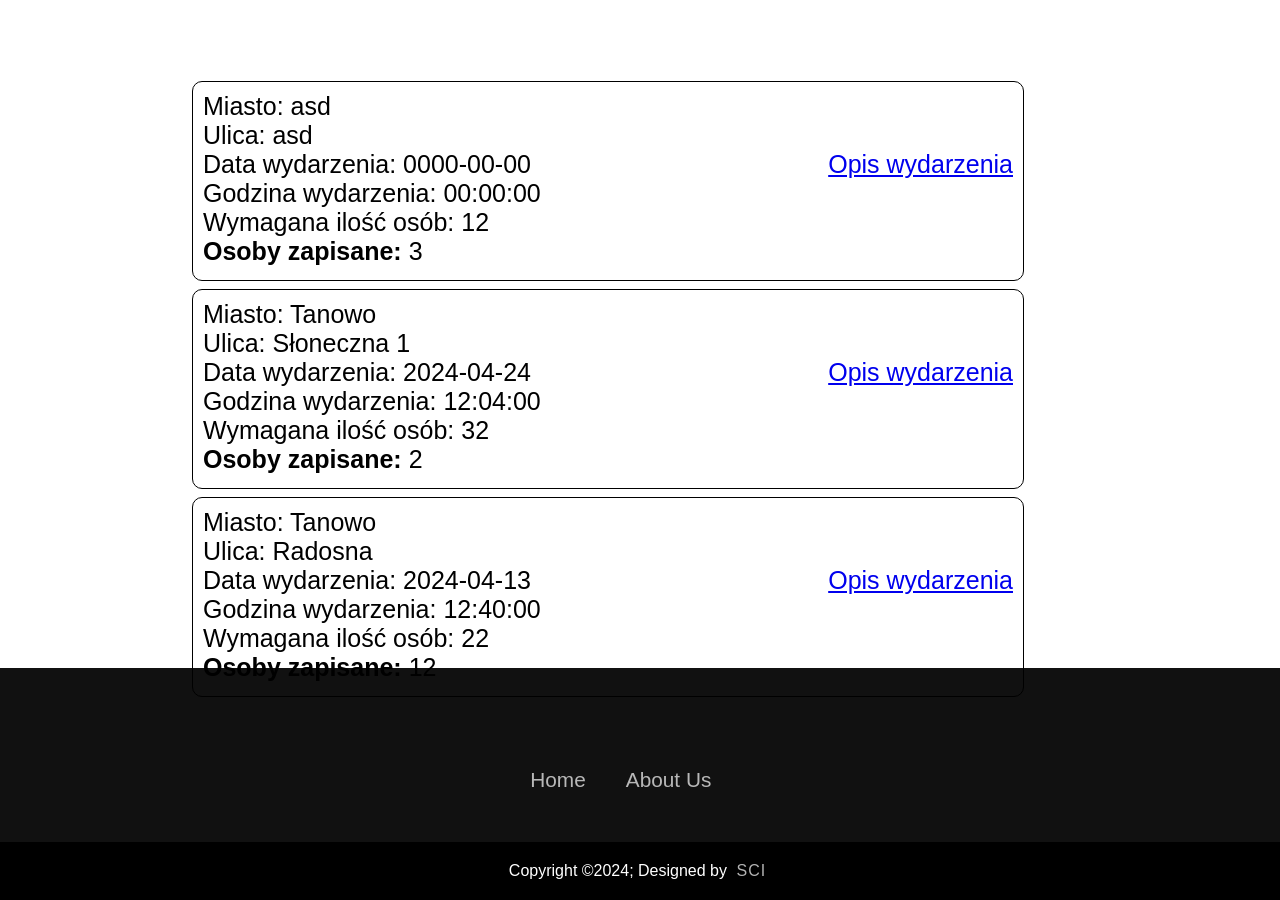
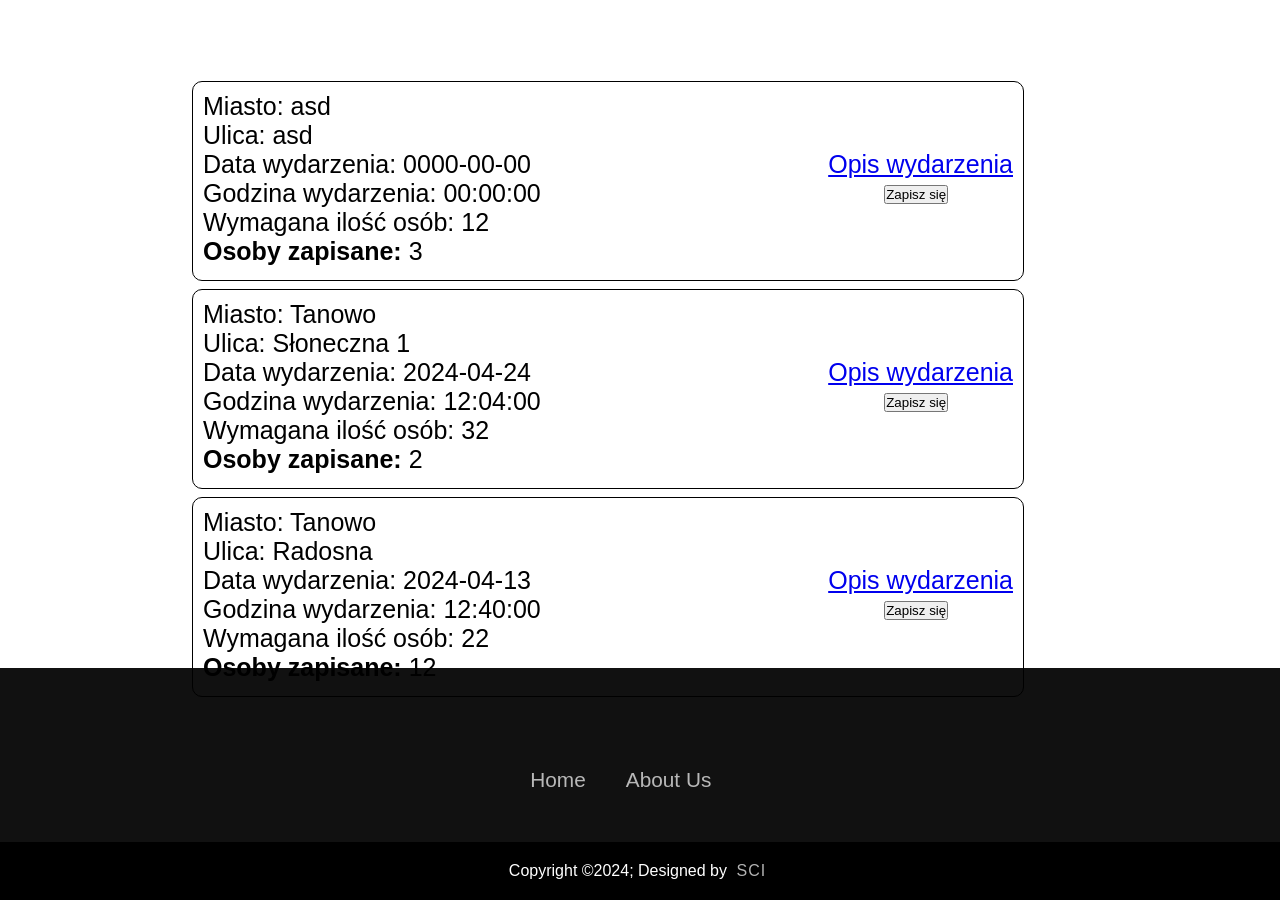
Before and after one commit to niedlich3/PyknijMy, a PHP site: page /wyszukiwanie.php in a window 1280 px wide. Shown: the part 132-1032 px from the top of the page. Run offline with PHP 8.4, Linux system fonts and the light colour scheme; data comes from the database, SQL or seed files in the repository.

Commit message:
Add files via upload

```diff
--- a/styl_pyknijmy.css
+++ b/styl_pyknijmy.css
@@ -160,3 +160,8 @@ nav{
 .ogloszenie_miasto{
 
 }
+.zapisz{
+	float:right;
+	margin-top: 35px;
+	margin-right: -120px;
+}
--- a/wyszukiwanie.php
+++ b/wyszukiwanie.php
@@ -5,6 +5,7 @@
 	<meta name="viewport" content="width=device-width, initial-scale=1.0">
 	<title>Wyszukaj wydarzenie</title>
 	<link rel="stylesheet" href="styl_pyknijmy.css">
+	<script src="https://ajax.googleapis.com/ajax/libs/jquery/3.5.1/jquery.min.js"></script>
 
 
 </head>
@@ -19,6 +20,22 @@
 		<li class="btn">Stwórz konto</li>
 	</ul>
   </nav>
+  <script>
+        $(document).ready(function(){
+            $('.zapisz').click(function(){
+                var idWydarzenia = $(this).data('wydarzenie');
+                $.ajax({
+                    url: 'zapisz.php',
+                    type: 'POST',
+                    data: { idWydarzenia: idWydarzenia },
+                    success: function(response){
+                        alert(response);
+                        location.reload();
+                    }
+                });
+            });
+        });
+    </script>
   <?php
 	 $host = 'localhost';
 	 $username = 'root';
@@ -30,7 +47,6 @@
 	 if (!$conn) {
 		 die("Błąd połączenia: " . mysqli_connect_error());
 	 }
-
 	$wynik = mysqli_query($conn, "SELECT * from wydarzenia");
 	 function funkcja($result) {
 		 while ($row = mysqli_fetch_assoc($result)){
@@ -43,6 +59,9 @@
 			 echo '<a class="ogloszenie" href="ogloszenie.php?id=' . $row['id'] . '">';
 			 echo 'Opis wydarzenia';
 			 echo '</a>';
+			 echo '<button class="zapisz" data-wydarzenie="' . $row['id'] . '">';
+			 echo 'Zapisz się';
+			 echo '</button>';
 			 echo '<div class="wwww">' . 'Data wydarzenia: ', $row['data'], ' ';
 			 echo '</div>';
 			 echo '<div class="tttt">' . 'Godzina wydarzenia: ', $row['godzina'], ' ';
@@ -56,6 +75,9 @@
 			 echo '</div>';
 		 }
 	 }
+
+
+
 	// echo '<table class="EventTable"><tr><th>Miasto</th><th>Ulica</th><th>Data</th><th>Godzina</th><th>Osoby zapisane</th><th>Max liczba osób</th></tr>';
 	// while($row = mysqli_fetch_array($wynik)) {
 	//	echo "<tr><td>{$row['miasto']}</td><td>{$row['ulica']}</td><td>{$row['data']}</td><td>{$row['godzina']}<td>{$row['osoby_zapisane']}<td>{$row['max_osoby']}</tr>";
```
Also changed, not shown: zapisz.php (added, +31 -0 lines).
